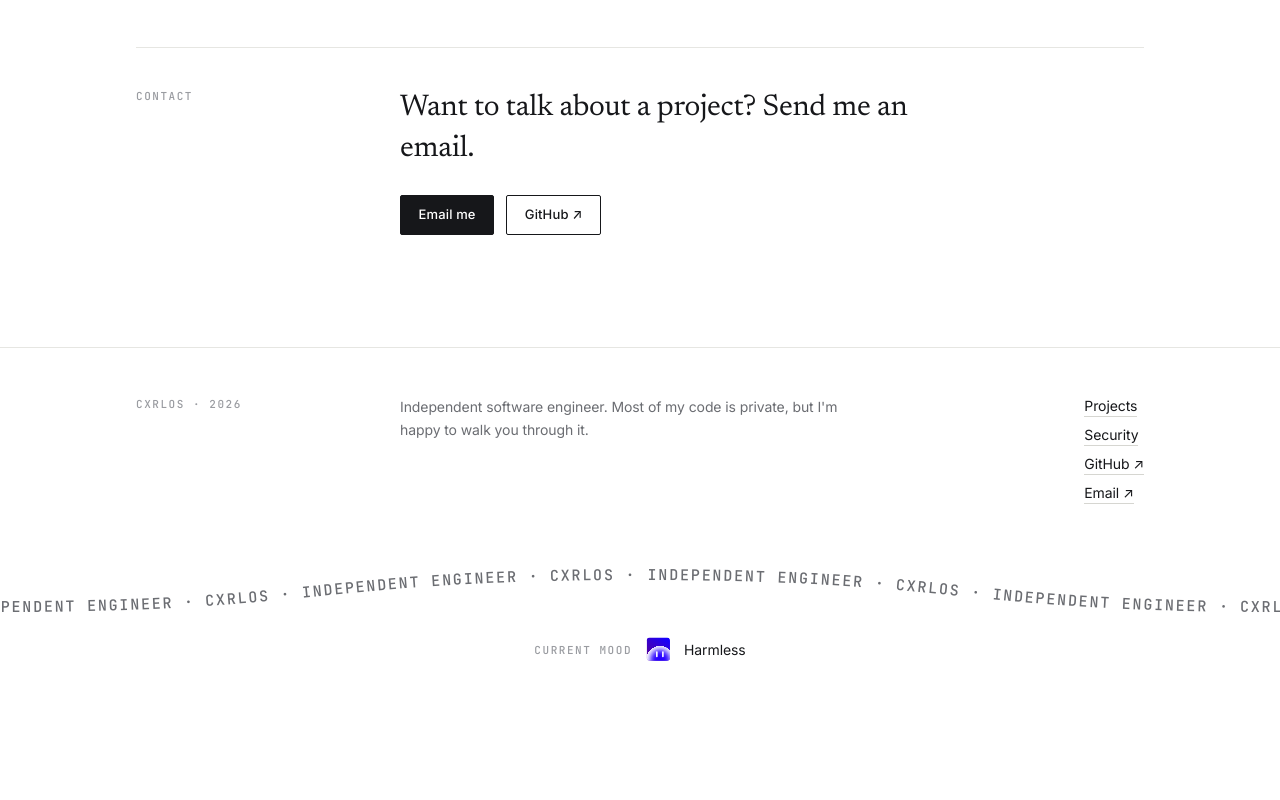
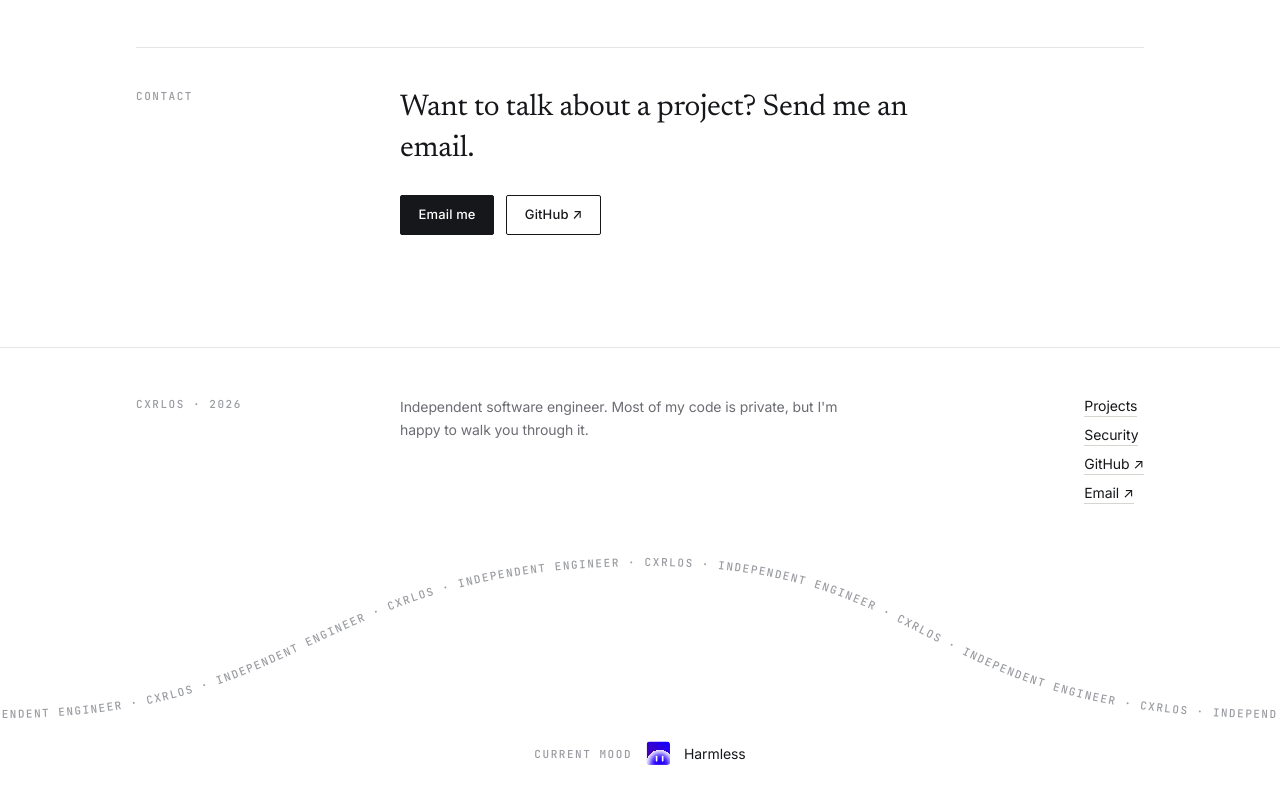
Before and after one commit to imcxrlos/personal, a Next.js app: page / in a window 1280 px wide. Shown: the part 2652-3452 px from the top of the page. Before the commit the page ends 3348 px from the top, so only its background shows below. Built offline with nearby package versions, Linux system fonts and the light colour scheme.

Commit message:
Give the footer's curved text the reference's full arc
Restores the original word size and stretches the reference path across a
taller band (124px, 188px from md), set in CSS so nothing shifts on load.

```diff
--- a/components/curved-text.tsx
+++ b/components/curved-text.tsx
@@ -1,35 +1,36 @@
 "use client";
 
 /**
- * Repeated text gliding along a gentle curve, looped with a GSAP tween —
+ * Repeated text gliding along a curve, looped with a GSAP tween —
  * adapted from the text-along-path reference. Each copy's startOffset moves
  * one STEP per cycle, so the last frame matches the first. STEP is one copy's
  * measured length as a share of the path, so the copies sit end to end; the
- * curve and the text are drawn at 1:1 against the measured width, so the type
- * stays the same size at every breakpoint.
+ * curve is drawn at 1:1 in the band's measured box (its height is set in CSS,
+ * so nothing shifts on load), so the type stays the same size everywhere.
  */
 
 import { useEffect, useLayoutEffect, useRef, useState } from "react";
 import gsap from "gsap";
 
 const TEXT = "CXRLOS · INDEPENDENT ENGINEER · ";
-const HEIGHT = 84;
-const SPEED = 34; // px per second along the curve
+const SPEED = 24; // px per second along the curve
 
 const textStyle: React.CSSProperties = {
   fontFamily: "var(--font-mono)",
-  fontSize: 15,
+  fontSize: 11,
   fontWeight: 500,
-  letterSpacing: "0.12em",
+  letterSpacing: "0.14em",
   whiteSpace: "pre",
 };
 
-// The reference's shape — flat, up to a crest at the middle, back down — but
-// much flatter: a rise of 20–34px across the full width.
-function curve(w: number) {
-  const base = HEIGHT - 16;
-  const crest = base - Math.min(34, Math.max(20, w * 0.025));
-  return `M0,${base} C${w * 0.25},${base} ${w * 0.25},${crest} ${w * 0.5},${crest} S${w * 0.75},${base} ${w},${base}`;
+// The reference path (m0,88.5 c61.37,0 61.5,-68 126.5,-68 58,0 51,68 123,68
+// in a 250-wide box), stretched to the band: flat, up to a crest just past
+// the middle, back down. The rise fills the band less room for the type.
+function curve(w: number, h: number) {
+  const x = (v: number) => (v / 249.5) * w;
+  const base = h - 14;
+  const crest = 22;
+  return `M0,${base} C${x(61.37)},${base} ${x(61.5)},${crest} ${x(126.5)},${crest} C${x(184.5)},${crest} ${x(177.5)},${base} ${w},${base}`;
 }
 
 export function CurvedText() {
@@ -37,7 +38,7 @@ export function CurvedText() {
   const pathRef = useRef<SVGPathElement>(null);
   const measureRef = useRef<SVGTextElement>(null);
   const pathsRef = useRef<(SVGTextPathElement | null)[]>([]);
-  const [width, setWidth] = useState(0);
+  const [size, setSize] = useState({ w: 0, h: 0 });
   const [loop, setLoop] = useState<{ step: number; copies: number; duration: number } | null>(
     null,
   );
@@ -45,14 +46,18 @@ export function CurvedText() {
   useEffect(() => {
     const box = boxRef.current;
     if (!box) return;
-    const ro = new ResizeObserver(([entry]) => setWidth(Math.round(entry.contentRect.width)));
+    const ro = new ResizeObserver(([entry]) => {
+      const w = Math.round(entry.contentRect.width);
+      const h = Math.round(entry.contentRect.height);
+      setSize((s) => (s.w === w && s.h === h ? s : { w, h }));
+    });
     ro.observe(box);
     return () => ro.disconnect();
   }, []);
 
   // Measure once the mono face has loaded, and again on every resize.
   useLayoutEffect(() => {
-    if (!width) return;
+    if (!size.w) return;
     let live = true;
     const measure = () => {
       const path = pathRef.current;
@@ -68,7 +73,7 @@ export function CurvedText() {
     return () => {
       live = false;
     };
-  }, [width]);
+  }, [size]);
 
   useEffect(() => {
     if (!loop) return;
@@ -101,16 +106,16 @@ export function CurvedText() {
   }, [loop]);
 
   return (
-    <div ref={boxRef} aria-hidden className="w-full overflow-hidden" style={{ height: HEIGHT }}>
-      {width ? (
+    <div ref={boxRef} aria-hidden className="h-[124px] w-full overflow-hidden md:h-[188px]">
+      {size.w ? (
         <svg
-          width={width}
-          height={HEIGHT}
-          viewBox={`0 0 ${width} ${HEIGHT}`}
-          className="block text-[var(--color-muted)]"
+          width={size.w}
+          height={size.h}
+          viewBox={`0 0 ${size.w} ${size.h}`}
+          className="block text-[var(--color-faint)]"
         >
           {/* Invisible guide: only defines the curve the text rides on. */}
-          <path ref={pathRef} id="footer-curve" fill="none" stroke="none" d={curve(width)} />
+          <path ref={pathRef} id="footer-curve" fill="none" stroke="none" d={curve(size.w, size.h)} />
           <text ref={measureRef} style={textStyle} visibility="hidden">
             {TEXT}
           </text>
```
